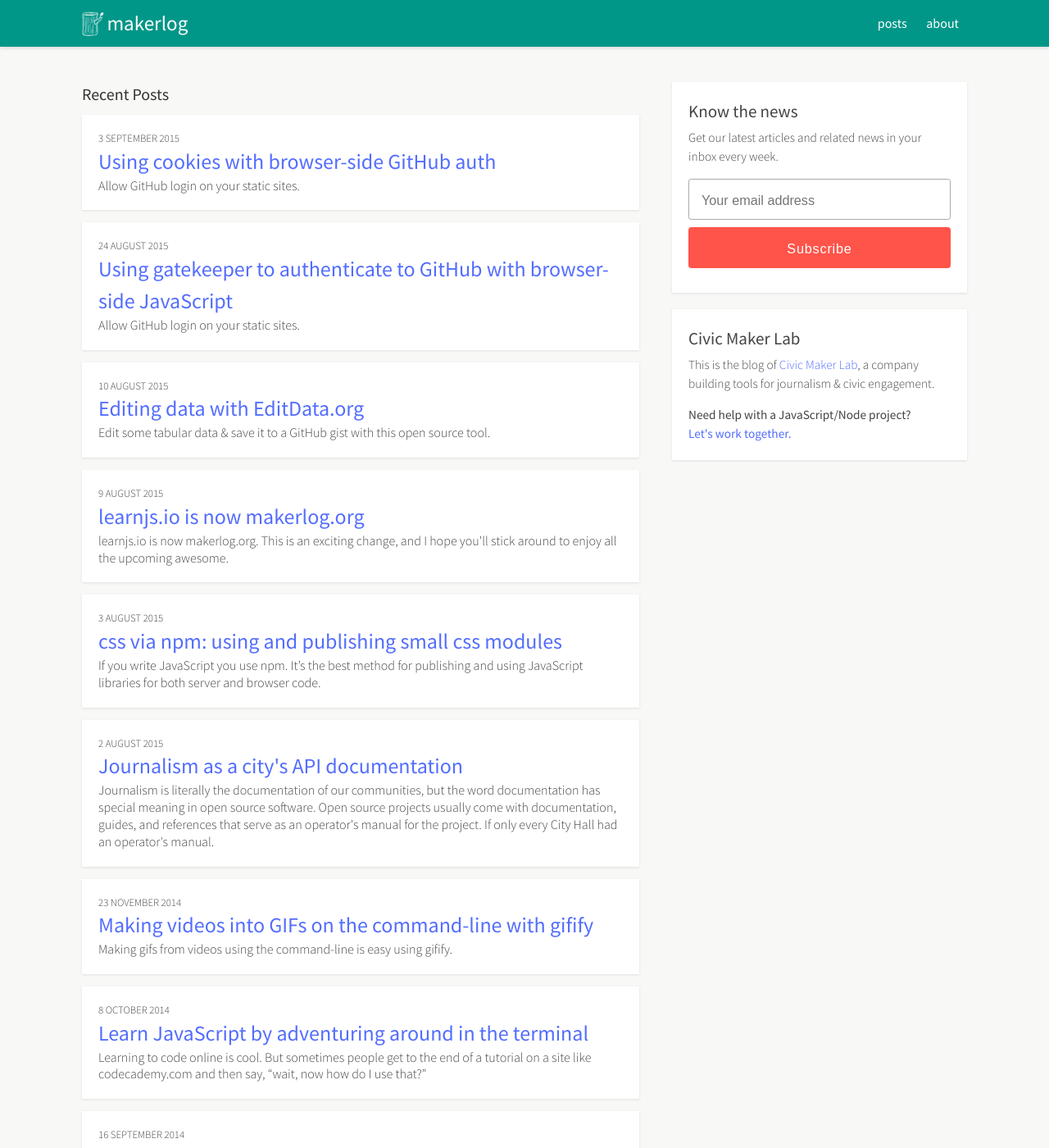
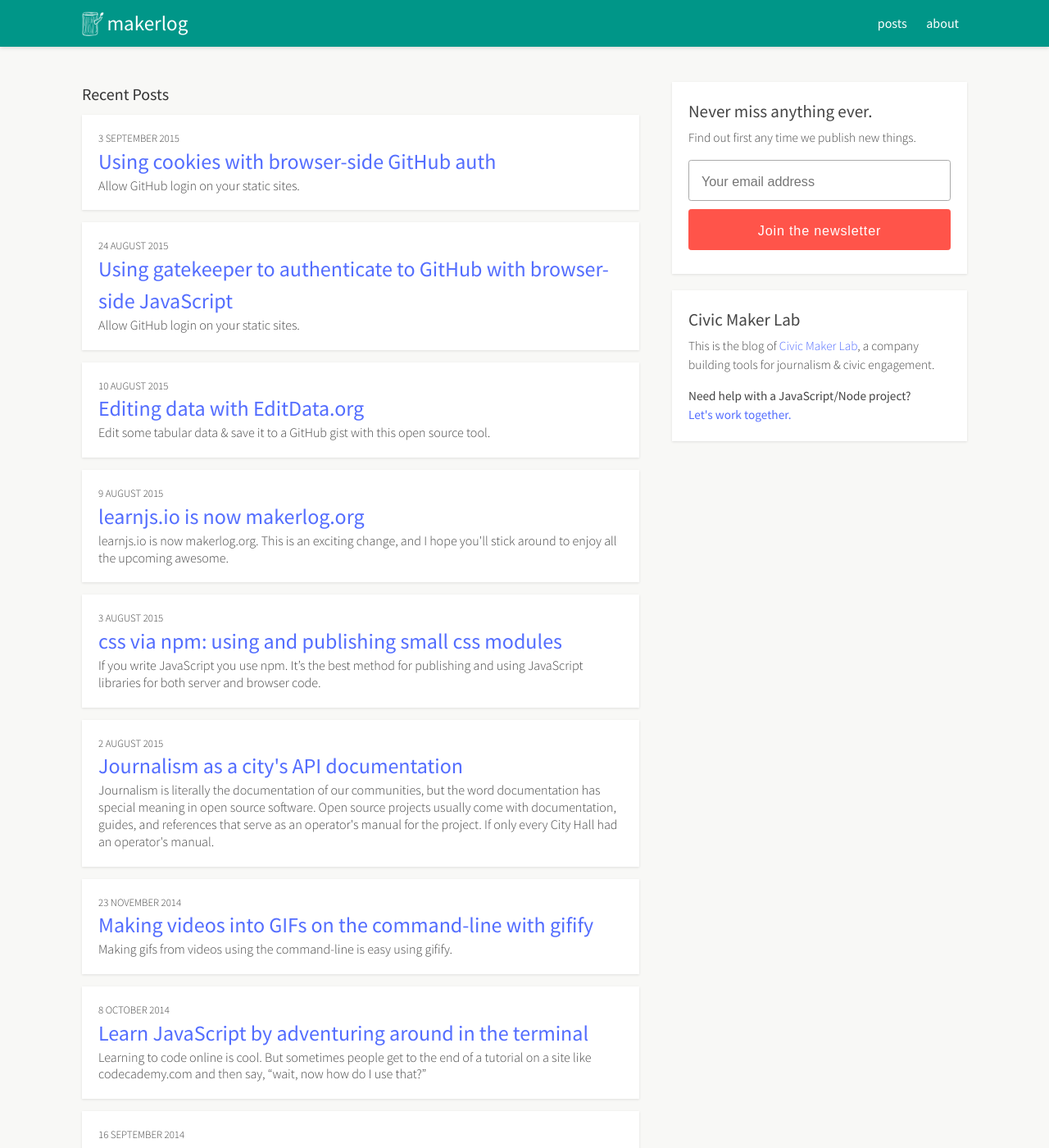
Before and after one commit to cityarcade/makerlog.org, a Jekyll site: the page built from index.html, in a window 1280 px wide and 1400 px high. Shown: the whole window at 82% size. Built offline with Jekyll 4.4.1, drawn with Linux system fonts in a browser that asks for light colours; Markdown is read by kramdown in place of the engine named in the settings; comment, search, counter and statistics services are not loaded.

Commit message:
update sidebar

```diff
--- a/_includes/newsletter-sidebar.html
+++ b/_includes/newsletter-sidebar.html
@@ -1,5 +1,5 @@
 <section id="newsletter" class="content-section">
-  <h3>Know the news</h3>
-  <p>Get our latest articles and related news in your inbox every week.</p>
+  <h3>Never miss anything ever.</h3>
+  <p>Find out first any time we publish new things.</p>
   {% include newsletter.html %}
 </section>
--- a/_includes/newsletter.html
+++ b/_includes/newsletter.html
@@ -2,7 +2,7 @@
   <form action="//civicmakerlab.us9.list-manage.com/subscribe/post?u=4abe8136a2042972c51482cf3&amp;id=5bc39d8c9b" method="post" id="mc-embedded-subscribe-form" name="mc-embedded-subscribe-form" class="validate" target="_blank" novalidate>
   	<input type="email" value="" name="EMAIL" class="required email full-width" id="mce-EMAIL" placeholder="Your email address">
     <input type="hidden" value="" name="SOURCE" class="full-width" id="mce-SOURCE">
-    <input type="submit" value="Subscribe" name="subscribe" id="mc-embedded-subscribe" class="button button-red full-width">
+    <input type="submit" value="Join the newsletter" name="subscribe" id="mc-embedded-subscribe" class="button button-red full-width">
   	<div id="mce-responses" class="clear">
   		<div class="response" id="mce-error-response" style="display:none"></div>
   		<div class="response" id="mce-success-response" style="display:none"></div>
--- a/public/bundle.css
+++ b/public/bundle.css
@@ -441,8 +441,26 @@
 
 /* Basscss Grid */
 
+/* Basscss Defaults */
+
+/*
+
+   COLOR VARIABLES
+
+   - Cool
+   - Warm
+   - Gray Scale
+
+*/
+
+:root {
+  /* Cool */
+  /* Warm */
+  /* Gray scale */
+}
+
 .container {
-  max-width: 64em;
+  max-width: 64rem;
   margin-left: auto;
   margin-right: auto;
 }
@@ -683,24 +701,6 @@
   .lg-col-12 {
     width: 100%;
   }
-}
-
-/* Basscss Defaults */
-
-/*
-
-   COLOR VARIABLES
-
-   - Cool
-   - Warm
-   - Gray Scale
-
-*/
-
-:root {
-  /* Cool */
-  /* Warm */
-  /* Gray scale */
 }
 
 .button,
@@ -1358,11 +1358,6 @@
   margin-bottom: 0px;
 }
 
-.trailguide-book-cover {
-  width: 100%;
-  margin-bottom: 10px;
-}
-
 .post,
 .page {
   margin-bottom: 15px;
```
